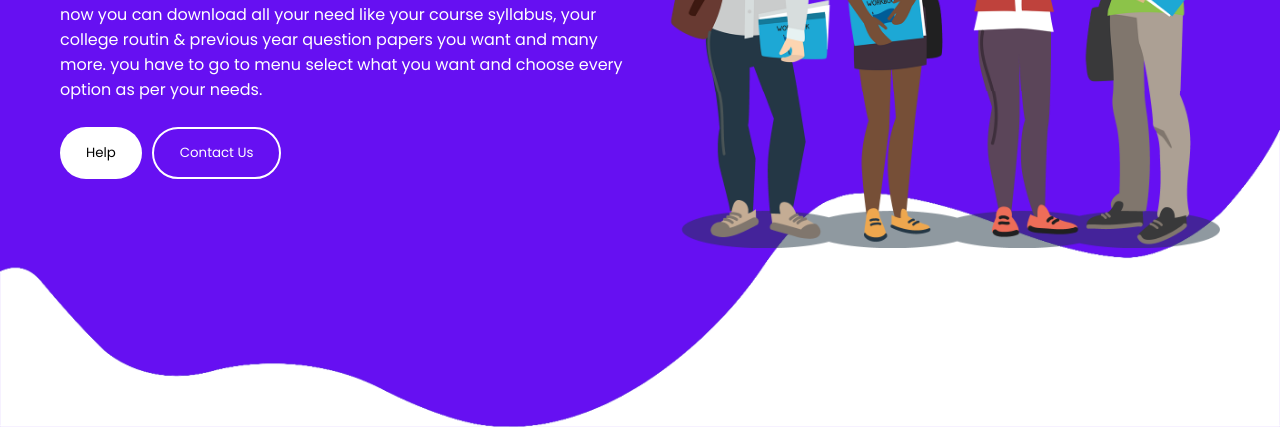
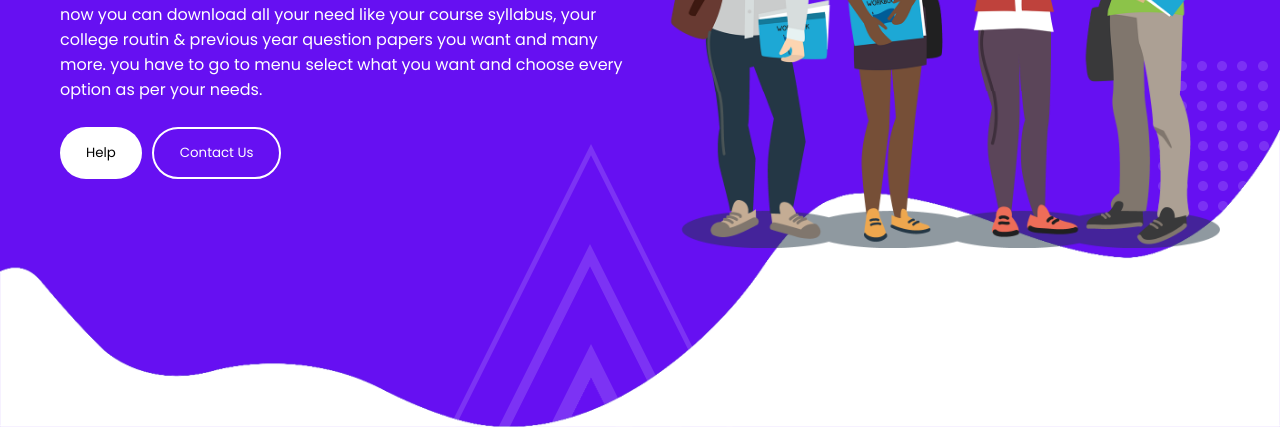
Before and after one commit to Brahmananda05/mystudyinfobudy, a plain HTML site: page index.html in a window 1280 px wide. Shown: the part 373-800 px from the top of the page. Drawn offline with Linux system fonts and the light colour scheme; a script that the page names is missing.

Commit message:
Update style.css

```diff
--- a/style.css
+++ b/style.css
@@ -45,7 +45,7 @@ a {
   position: relative;
   min-height: 100vh;
   width: 100%;
-  background: url(images/bg-dot.png), url(images/bg-dot.png), url(images/bg-round.png), url(images/bg-tree.png);
+  background: url(bg-dot.png), url(bg-dot.png), url(bg-round.png), url(bg-tree.png);
   background-position: 10px 10px, bottom 215px right 10px, left 55% top -1%, left 45% bottom -1px;
   background-repeat: no-repeat;
 }
```
